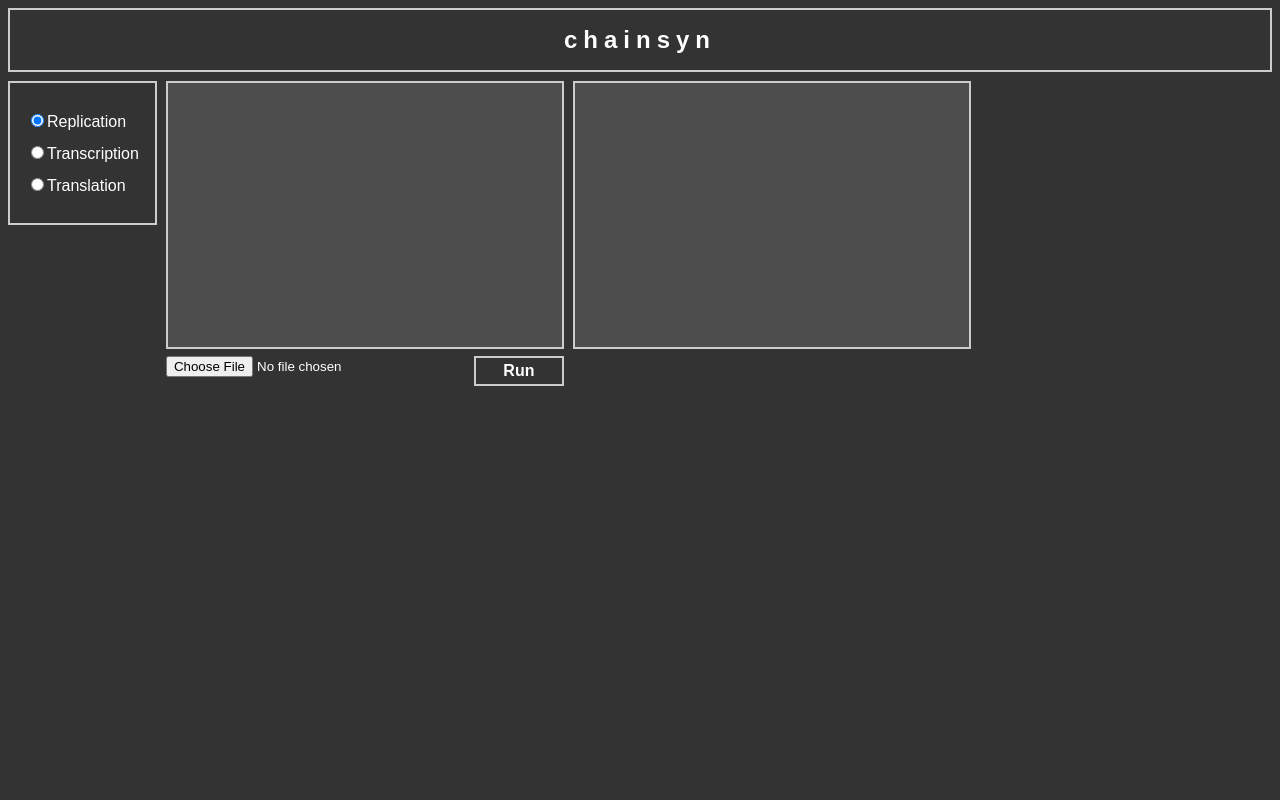
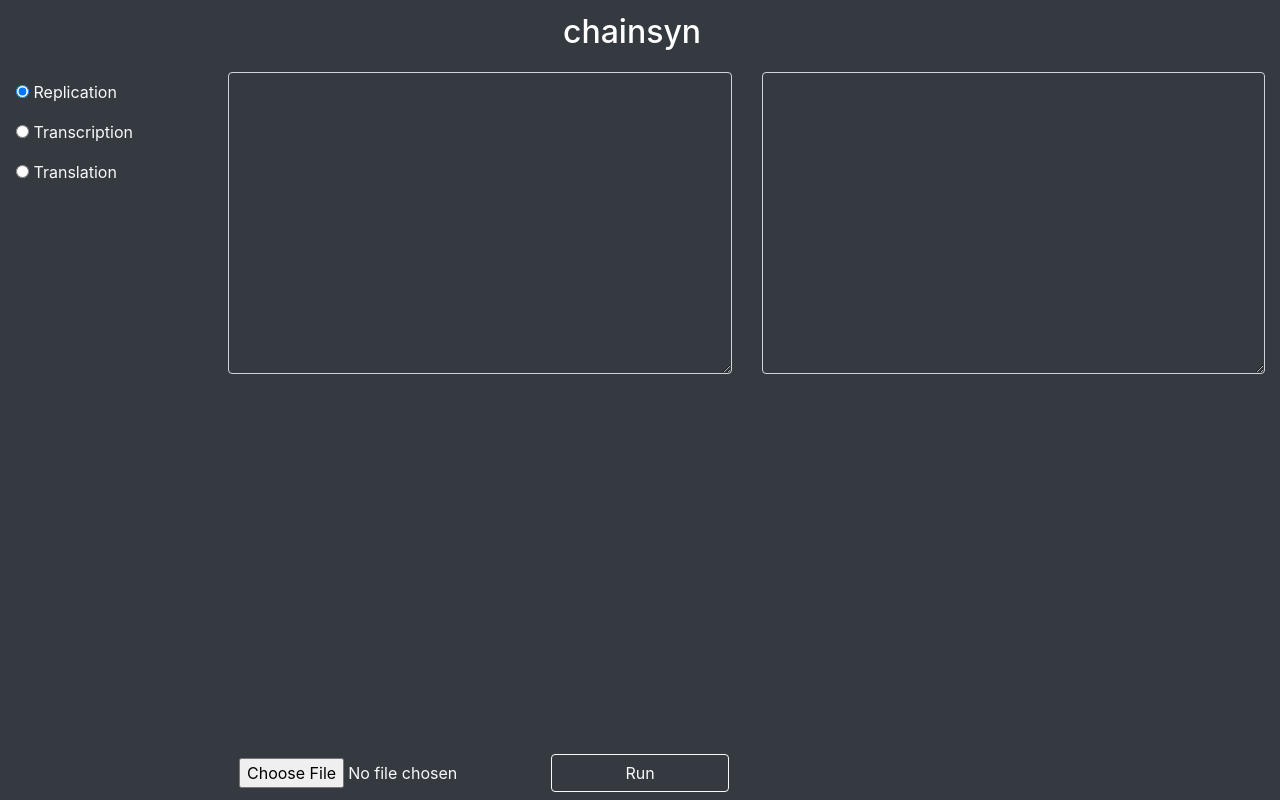
Before and after one commit to kolyat/chainsyn, a Flask app: page / in a window 1280 px wide. Run offline with Flask 2, Linux system fonts and the light colour scheme; some libraries are stand-ins or nearby versions.

Commit message:
Rewrite with Bootstrap 4

```diff
--- a/web/static/main.css
+++ /dev/null
@@ -1,124 +0,0 @@
-body, #run, #file_upload {
-	background-color: #333333;
-	font-family: sans-serif;
-}
-
-.header, .pane, #input_area, #result_area, #run {
-	border: 2px solid #CCCCCC;
-}
-
-h1, .mode, .stat, #input_area, #result_area, #run, #file_upload {
-    color: #FFFFFF;
-}
-
-.header {
-	text-align: center;
-	margin-top: 0px;
-	margin-right: 0px;
-	margin-bottom: 9px;
-	margin-left: 0px;
-	padding: 1em;
-}
-
-h1 {
-	margin: 0px;
-	font-size: 1.5em;
-	font-weight: bold;
-	letter-spacing: 0.25em;
-}
-
-.pane {
-	margin-top: 0px;
-	margin-right: 9px;
-	margin-bottom: 0px;
-	margin-left: 0px;
-	padding-top: 1em;
-	padding-right: 1em;
-	padding-bottom: 1em;
-	padding-left: 1em;
-	float: left;
-}
-
-#modes {
-	margin: 0px;
-    padding: 0px;
-}
-
-.mode {
-	font-size: 1em;
-	font-weight: 500;
-	text-align: left;
-	padding: 0px;
-    margin-top: 12px;
-	margin-right: 0px;
-	margin-bottom: 12px;
-	margin-left: 0px;
-}
-
-.mode-selector {
-    width: 26px;
-}
-
-#stats {
-	margin-top: 2em;
-	margin-right: 0px;
-	margin-bottom: 0px;
-	margin-left: 0px;
-	padding: 0px;
-}
-
-.stat {
-	font-size: 0.75em;
-	font-weight: 100;
-	text-align: left;
-	padding: 0px;
-    margin-top: 6px;
-	margin-right: 0px;
-	margin-bottom: 6px;
-	margin-left: 0px;
-}
-
-.editor {
- 	margin-top: 0px;
- 	margin-right: 9px;
-	margin-bottom: 0px;
-	margin-left: 0px;
-	padding: 0px;
-	float: left;
-}
-
-#editor-footer {
- 	margin-top: 3px;
-	margin-bottom: 0px;
-	margin-left: 0px;
-	margin-right: 0px;
-    padding: 0px;
-}
-
-#input_area, #result_area {
-	background-color: #4d4d4d;
-	font-size: 1em;
-	width: 30em;
-	height: 20em;
-	resize: none;
-}
-
-#file_upload {
-	float: left;
-	margin: 0px;
-}
-
-#run {
-	float: right;
-	width: 90px;
-	height: 30px;
-	font-size: 1em;
-	font-weight: bold;
-	margin: 0px;
-}
-
-#result {
- 	margin: 0px;
-	padding: 0px;
-	float: left;
-}
--- a/web/templates/main.html
+++ b/web/templates/main.html
@@ -3,50 +3,74 @@
 
 <head>
   <meta content="text/html; charset=utf-8" />
-  <link href="static/main.css" rel="stylesheet" type="text/css" />
+  <link rel="stylesheet"
+        href="https://maxcdn.bootstrapcdn.com/bootstrap/4.0.0-beta.2/css/bootstrap.min.css"
+        integrity="sha384-PsH8R72JQ3SOdhVi3uxftmaW6Vc51MKb0q5P2rRUpPvrszuE4W1povHYgTpBfshb"
+        crossorigin="anonymous" />
   <link rel="icon" type="image/png" href="static/favicon.png" />
   <title>chainsyn</title>
 </head>
 
-<body>
-  <div class="header">
-    <h1>chainsyn</h1>
+<body class="bg-dark">
+  <nav class="navbar navbar-expand-lg bg-dark navbar-dark
+              justify-content-center">
+    <span class="navbar-brand"><p class="h2">chainsyn</p></span>
+  </nav>
+
+  <form action="" method="post" enctype="multipart/form-data">
+    <div class="container-fluid">
+      <div class="row">
+        <nav class="nav col-2 bg-dark text-light">
+          <div class="nav-link">
+          {% for mode in editor_form.mode %}
+            <div class="form-check">
+              {{ mode }} {{ mode.label }}
             </div>
-  <form name="editor" action="" method="post" enctype="multipart/form-data">
-    <div class="pane">
-      <div id="modes">
-      {% for mode in editor_form.mode %}
-        <p class="mode">{{ mode }}{{ mode.label }}</p>
           {% endfor %}
           </div>
         {% if stats %}
-      <div id="stats">
+          <div class="nav-link">
             {% if stats.nucleotides >= 0 %}
-        <p class="stat">Number of nucleotides:<br>{{ stats.nucleotides }}</p>
+            <p><small>Nucleotides: {{ stats.nucleotides }}</small></p>
             {% endif %}
             {% if stats.codons >= 0 %}
-        <p class="stat">Number of codons:<br>{{ stats.codons }}</p>
+            <p><small>Codons: {{ stats.codons }}</small></p>
             {% endif %}
             {% if stats.gc_content >= 0 %}
-        <p class="stat">GC-content:<br>{{ stats.gc_content }}%</p>
+            <p><small>GC-content: {{ stats.gc_content }}%</small></p>
             {% endif %}
             {% if stats.mass %}
-        <p class="stat">Protein's mass:<br>{{ stats.mass }}</p>
+            <p><small>Protein's mass: {{ stats.mass }}</small></p>
             {% endif %}
           </div>
           {% endif %}
+        </nav>
+        <div class="col-5">
+          {{ editor_form.input_area(class_="form-control bg-dark text-light", rows="12") }}
         </div>
-    <div class="editor">
-      {{ editor_form.input_area }}
-      <div id="editor-footer">
-        {{ editor_form.file_upload }}
-        {{ editor_form.run }}
+        <div class="col-5">
+          <textarea class="form-control bg-dark text-light" rows="12">{{ output }}</textarea>
         </div>
       </div>
+    </div>
+
+    <nav class="navbar navbar-expand-lg navbar-dark bg-dark fixed-bottom">
+      <div class="col-2"></div>
+      <div class="col-3">
+        {{ editor_form.file_upload(class_="form-control-file text-light") }}
+      </div>
+      <div class="col-2">
+        {{ editor_form.run(class_="btn btn-outline-light btn-block") }}
+      </div>
+    </nav>
   </form>
-  <div id="result">
-    <textarea id="result_area">{{ output }}</textarea>
-  </div>
+
+  <script src="https://code.jquery.com/jquery-3.2.1.slim.min.js"
+          integrity="sha384-KJ3o2DKtIkvYIK3UENzmM7KCkRr/rE9/Qpg6aAZGJwFDMVNA/GpGFF93hXpG5KkN"
+          crossorigin="anonymous"></script>
+  <script src="https://maxcdn.bootstrapcdn.com/bootstrap/4.0.0-beta.2/js/bootstrap.min.js"
+          integrity="sha384-alpBpkh1PFOepccYVYDB4do5UnbKysX5WZXm3XxPqe5iKTfUKjNkCk9SaVuEZflJ"
+          crossorigin="anonymous"></script>
 </body>
 
 </html>
```
Lines whose indentation alone changed are shown as unchanged.
